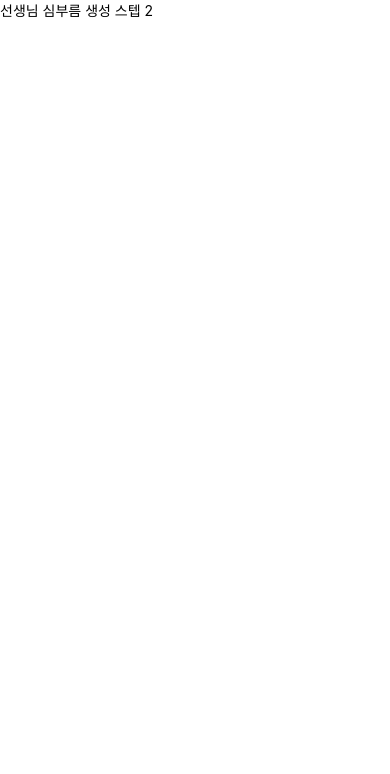
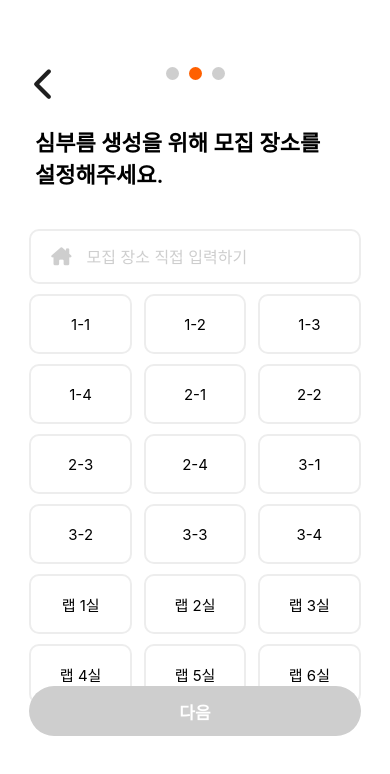
Before and after one commit to c0nnect-10th/qick-app, a React Native app: screen /TeaGenerate2 in a window 390 px wide. Shown: the top 774 px of the page. Built offline with nearby package versions, Linux system fonts and the light colour scheme.

Commit message:
feat: 심부름 생성 스텝 2 구현

```diff
--- a/App.tsx
+++ b/App.tsx
@@ -32,7 +32,7 @@ function App() {
   return (
     <NavigationContainer>
       {/* initialRouteName에 본인 개발하는 페이지 삽입 */}
-      <Stack.Navigator initialRouteName={ROUTES.Signup1} screenOptions={{ headerShown: false, contentStyle: { backgroundColor: 'white' }, }}>
+      <Stack.Navigator initialRouteName={ROUTES.TeaGenerate1} screenOptions={{ headerShown: false, contentStyle: { backgroundColor: 'white' }, }}>
         {/* 공통 페이지 */}
         <Stack.Screen name={ROUTES.Login} component={Login}/>
         <Stack.Screen name={ROUTES.Signup1} component={Signup1}/>
--- /dev/null
+++ b/src/constants/location.js
@@ -0,0 +1,60 @@
+export const LOCATION = [
+    '1-1',
+    '1-2',
+    '1-3',
+    '1-4',
+    '2-1',
+    '2-2',
+    '2-3',
+    '2-4',
+    '3-1',
+    '3-2',
+    '3-3',
+    '3-4',
+    '랩 1실',
+    '랩 2실',
+    '랩 3실',
+    '랩 4실',
+    '랩 5실',
+    '랩 6실',
+    '랩 7실',
+    '랩 8실',
+    '랩 9실',
+    '랩 10실',
+    '랩 11실',
+    '랩 12실',
+    '랩 13실',
+    '랩 14실',
+    '랩 15실',
+    '랩 16실',
+    '랩 17실',
+    '랩 18실',
+    '랩 19실',
+    '랩 20실',
+    '랩 21실',
+    '랩 22실',
+    '프로젝트 1실',
+    '프로젝트 2실',
+    '프로젝트 3실',
+    '프로젝트 4실',
+    '프로젝트 5실',
+    '프로젝트 6실',
+    '기자재실 앞',
+    '2층 교무실',
+    '3층 교무실',
+    '시청각실',
+    '체육관',
+    '도서관',
+    '운동장',
+    '급식실',
+    '택배 보관함',
+    '기숙사',
+    '교문',
+    '모듈러동',
+    '보건실',
+    '위클래스',
+    '테니스장',
+    '행정실',
+    '교장실',
+    '모둠학습실'
+]
--- a/src/pages/teacher/TeaGenerate2.jsx
+++ b/src/pages/teacher/TeaGenerate2.jsx
@@ -1,9 +1,114 @@
-import { StyleSheet, Text } from "react-native";
+import { useState } from 'react';
+import { FlatList, StyleSheet, Text, TextInput, TouchableOpacity, View } from "react-native";
 import { SafeAreaView } from "react-native-safe-area-context";
-export default function TeaHome() {
+import Ionicons from 'react-native-vector-icons/Ionicons';
+import FontAwesome6 from 'react-native-vector-icons/FontAwesome6';
+import { colors } from "../../constants/colors";
+import { LOCATION } from "../../constants/location";
+
+export default function TeaHome({ navigation }) {
+    const [inputValue, setInputValue] = useState('');
+    const [selectedLocation, setSelectedLocation] = useState('');
+    const [isInputFocused, setIsInputFocused] = useState(false);
+
+    const handleLocationSelect = (location) => {
+        if (selectedLocation === location) {
+            setSelectedLocation(''); // 같은 버튼 다시 누르면 취소
+        } else {
+            setSelectedLocation(location);
+            setInputValue(''); // 버튼 선택 시 입력값 초기화
+        }
+    };
+
+    const handleInputChange = (text) => {
+        setInputValue(text);
+        if (text.trim()) {
+            setSelectedLocation(''); // 입력 시 선택 초기화
+        }
+    };
+
+    const isNextEnabled = inputValue.trim() !== '' || selectedLocation !== '';
+
     return (
         <SafeAreaView style={styles.container}>
-            <Text>선생님 심부름 생성 스텝 2</Text>
+            <View style={styles.top}>
+                <TouchableOpacity onPress={() => navigation.goBack()} style={styles.back}>
+                    <Ionicons name="chevron-back" size={45} color={colors.buttonBlackEnabled}/>
+                </TouchableOpacity>
+                <View style={styles.step} />
+                <View style={[styles.step, styles.now]} />
+                <View style={styles.step} />
+            </View>
+
+            <Text style={styles.guide}>
+                심부름 생성을 위해 모집 장소를{"\n"}설정해주세요.
+            </Text>
+
+            <View style={[
+                styles.inputForm,
+                {
+                    marginTop: 40,
+                    borderColor: isInputFocused ? colors.orange : colors.gray100,
+                }
+            ]}>
+                <FontAwesome6
+                    name="house-chimney"
+                    color={isInputFocused ? colors.orange : colors.gray200}
+                    size={18}
+                />
+                <TextInput
+                    style={styles.input}
+                    placeholder="모집 장소 직접 입력하기"
+                    placeholderTextColor={colors.gray200}
+                    value={inputValue}
+                    onChangeText={handleInputChange}
+                    onFocus={() => setIsInputFocused(true)}
+                    onBlur={() => setIsInputFocused(false)}
+                />
+            </View>
+
+            <View style={styles.btnContainer}>
+                <FlatList
+                    data={LOCATION}
+                    keyExtractor={(_, idx) => idx.toString()}
+                    numColumns={3}
+                    renderItem={({item}) => (
+                        <TouchableOpacity
+                            style={[
+                                styles.locBtn,
+                                {
+                                    borderColor: selectedLocation === item ? colors.orange : colors.gray100,
+                                },
+                            ]}
+                            onPress={() => handleLocationSelect(item)}
+                        >
+                            <Text style={[
+                                styles.locText,
+                                {
+                                    color: selectedLocation === item ? colors.orange : '',
+                                },
+                            ]}>
+                                {item}
+                            </Text>
+                        </TouchableOpacity>
+                    )}
+                    columnWrapperStyle={{ justifyContent: 'space-between', marginBottom: 10 }}
+                />
+            </View>
+            <TouchableOpacity
+                disabled={!isNextEnabled}
+                style={[
+                    styles.nextBtn,
+                    {
+                        backgroundColor: isNextEnabled
+                            ? colors.buttonBlackEnabled
+                            : colors.buttonBlackDisabled,
+                    },
+                ]}
+                onPress={() => navigation.navigate("TeaGenerate3")}
+            >
+                <Text style={styles.nextBtnText}>다음</Text>
+            </TouchableOpacity>
         </SafeAreaView>
     )
 }
@@ -12,4 +117,80 @@ const styles = StyleSheet.create({
     container: {
         flex: 1,
     },
+    back: {
+        position: 'absolute',
+        left: 20,
+        top: 60,
+    },
+    top: {
+        flexDirection: 'row',
+        gap: 10,
+        justifyContent: 'center',
+        alignItems: 'flex-end',
+        height: 80,
+    },
+    step: {
+        backgroundColor: colors.gray200,
+        width: 13,
+        height: 13,
+        borderRadius: 100,
+    },
+    now: {
+        backgroundColor: colors.orange,
+    },
+    guide: {
+        fontWeight: '600',
+        fontSize: 22,
+        marginLeft: 35,
+        marginTop: 45,
+    },
+    inputForm: {
+        width: '85%',
+        alignSelf: 'center',
+        flexDirection: 'row',
+        borderWidth: 2,
+        borderRadius: 10,
+        height: 55,
+        alignItems: 'center',
+        paddingLeft: 20,
+    },
+    input: {
+        fontSize: 16,
+        paddingLeft: 15,
+        color: colors.inputText,
+        flex: 1,
+    },
+    btnContainer : {
+        alignSelf: 'center',
+        width: '85%',
+        marginTop: 10,
+        height: '50%',
+        position: 'relative',
+    },
+    locBtn : {
+        borderWidth: 2,
+        width: '31%',
+        height: 60,
+        borderRadius: 10,
+        justifyContent: 'center',
+        alignItems: 'center'
+    },
+    locText : {
+        fontSize: 15,
+    },
+    nextBtn: {
+        height: 50,
+        width: '85%',
+        alignSelf: 'center',
+        borderRadius: 50,
+        justifyContent: 'center',
+        alignItems: 'center',
+        position: 'relative',
+        top: -30,
+    },
+    nextBtnText: {
+        color: 'white',
+        fontWeight: '700',
+        fontSize: 17,
+    },
 });
```
